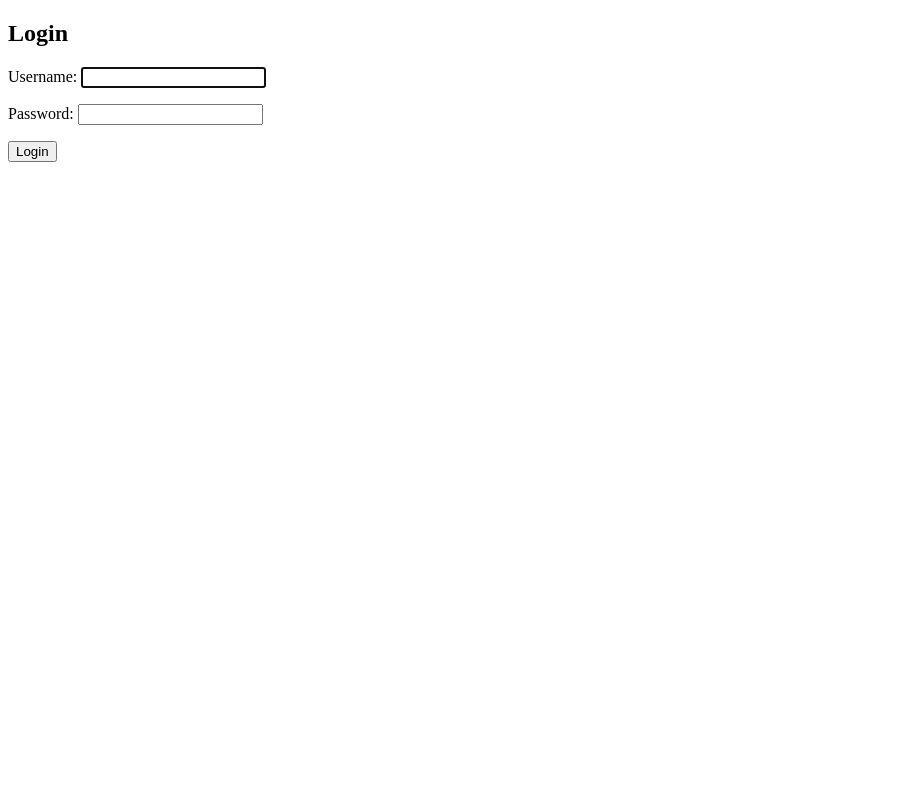
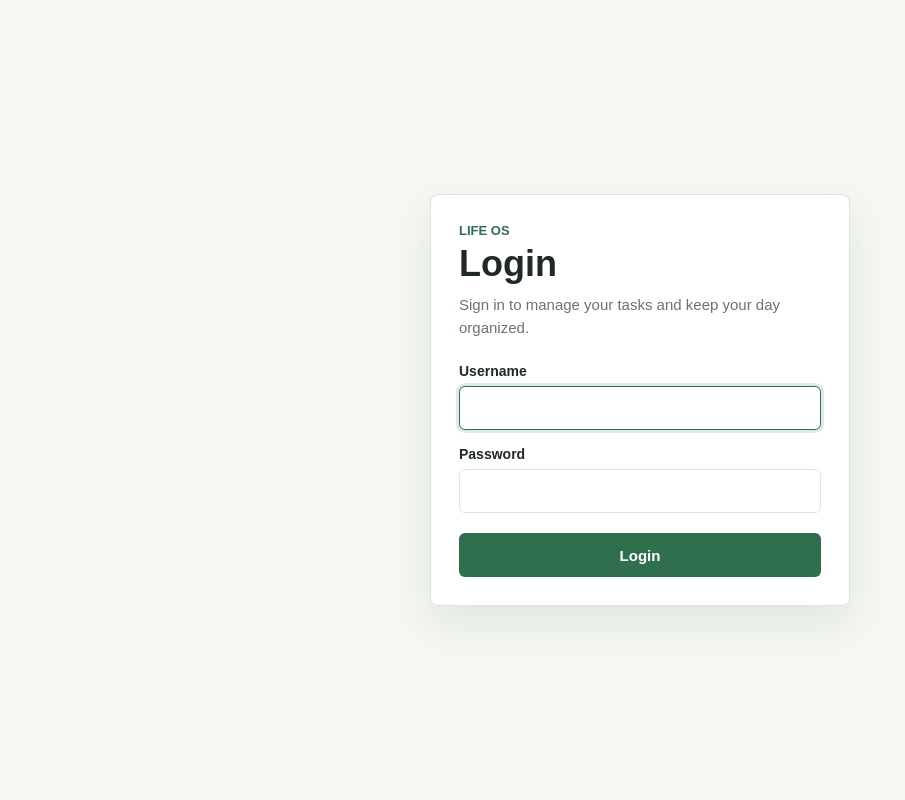
Before and after one commit to Hypnoseng/life_os, a Django app: page /login/ in a window 1280 px wide. Shown: the whole page, without its empty margins (0-905 px from the left). Run offline with Django 5.2, Linux system fonts and the light colour scheme; parts of the project's set-up code (start-up, migrations or seed data) failed here and were passed over.

Commit message:
fix deploy

```diff
--- a/core/templates/registration/login.html
+++ b/core/templates/registration/login.html
@@ -3,15 +3,188 @@
 <head>
     <meta charset="UTF-8">
     <meta name="viewport" content="width=device-width, initial-scale=1.0">
-    <title>Login</title>
+    <title>Login | Life OS</title>
+    <style>
+        :root {
+            color-scheme: light;
+            --bg: #f4f7f2;
+            --panel: #ffffff;
+            --text: #1f2a24;
+            --muted: #6a746d;
+            --line: #dce3dd;
+            --primary: #2f6f4e;
+            --primary-dark: #24573d;
+            --danger: #b73535;
+            --danger-soft: #fff0f0;
+        }
+
+        * {
+            box-sizing: border-box;
+        }
+
+        body {
+            margin: 0;
+            min-height: 100vh;
+            font-family: Arial, sans-serif;
+            background: var(--bg);
+            color: var(--text);
+        }
+
+        .page {
+            display: grid;
+            place-items: center;
+            min-height: 100vh;
+            padding: 32px 16px;
+        }
+
+        .login-card {
+            width: min(100%, 420px);
+            background: var(--panel);
+            border: 1px solid var(--line);
+            border-radius: 8px;
+            box-shadow: 0 18px 42px rgba(31, 42, 36, 0.08);
+            padding: 28px;
+        }
+
+        .eyebrow {
+            margin: 0 0 8px;
+            color: var(--primary);
+            font-size: 13px;
+            font-weight: 700;
+            letter-spacing: 0;
+            text-transform: uppercase;
+        }
+
+        h1 {
+            margin: 0;
+            font-size: 36px;
+            line-height: 1;
+        }
+
+        .subtitle {
+            margin: 12px 0 24px;
+            color: var(--muted);
+            font-size: 15px;
+            line-height: 1.5;
+        }
+
+        .form-field {
+            margin-bottom: 16px;
+        }
+
+        label {
+            display: block;
+            margin-bottom: 7px;
+            color: var(--text);
+            font-size: 14px;
+            font-weight: 700;
+        }
+
+        input {
+            width: 100%;
+            min-height: 44px;
+            padding: 0 14px;
+            border: 1px solid var(--line);
+            border-radius: 6px;
+            color: var(--text);
+            background: #ffffff;
+            font-size: 16px;
+            outline: none;
+        }
+
+        input:focus {
+            border-color: var(--primary);
+            box-shadow: 0 0 0 3px rgba(47, 111, 78, 0.14);
+        }
+
+        .error-box,
+        .field-error {
+            background: var(--danger-soft);
+            color: var(--danger);
+            border: 1px solid #f3c7c7;
+            border-radius: 6px;
+        }
+
+        .error-box {
+            margin: 0 0 18px;
+            padding: 12px 14px;
+            font-size: 14px;
+            line-height: 1.4;
+        }
+
+        .field-error {
+            margin: 8px 0 0;
+            padding: 8px 10px;
+            font-size: 13px;
+        }
+
+        .button {
+            display: inline-flex;
+            align-items: center;
+            justify-content: center;
+            width: 100%;
+            min-height: 44px;
+            margin-top: 4px;
+            padding: 0 16px;
+            border: 1px solid transparent;
+            border-radius: 6px;
+            background: var(--primary);
+            color: #ffffff;
+            font-size: 15px;
+            font-weight: 700;
+            cursor: pointer;
+        }
+
+        .button:hover {
+            background: var(--primary-dark);
+        }
+
+        @media (max-width: 480px) {
+            .login-card {
+                padding: 22px;
+            }
+
+            h1 {
+                font-size: 32px;
+            }
+        }
+    </style>
 </head>
 <body>
-    <h2>Login</h2>
+    <main class="page">
+        <section class="login-card">
+            <p class="eyebrow">Life OS</p>
+            <h1>Login</h1>
+            <p class="subtitle">Sign in to manage your tasks and keep your day organized.</p>
 
-    <form method="post">
-        {% csrf_token %}
-        {{ form.as_p }}
-        <button type="submit">Login</button>
-    </form>
+            {% if form.non_field_errors %}
+                <div class="error-box">
+                    {{ form.non_field_errors }}
+                </div>
+            {% endif %}
+
+            <form method="post">
+                {% csrf_token %}
+
+                <div class="form-field">
+                    <label for="{{ form.username.id_for_label }}">Username</label>
+                    {{ form.username }}
+                    {% if form.username.errors %}
+                        <div class="field-error">{{ form.username.errors }}</div>
+                    {% endif %}
+                </div>
+
+                <div class="form-field">
+                    <label for="{{ form.password.id_for_label }}">Password</label>
+                    {{ form.password }}
+                    {% if form.password.errors %}
+                        <div class="field-error">{{ form.password.errors }}</div>
+                    {% endif %}
+                </div>
+
+                <button class="button" type="submit">Login</button>
+            </form>
+        </section>
+    </main>
 </body>
 </html>
```
Also changed, not shown: core/apps.py (+9 -1 lines), core/your_app/management/commands/createsu.py (added, +18 -0 lines).
